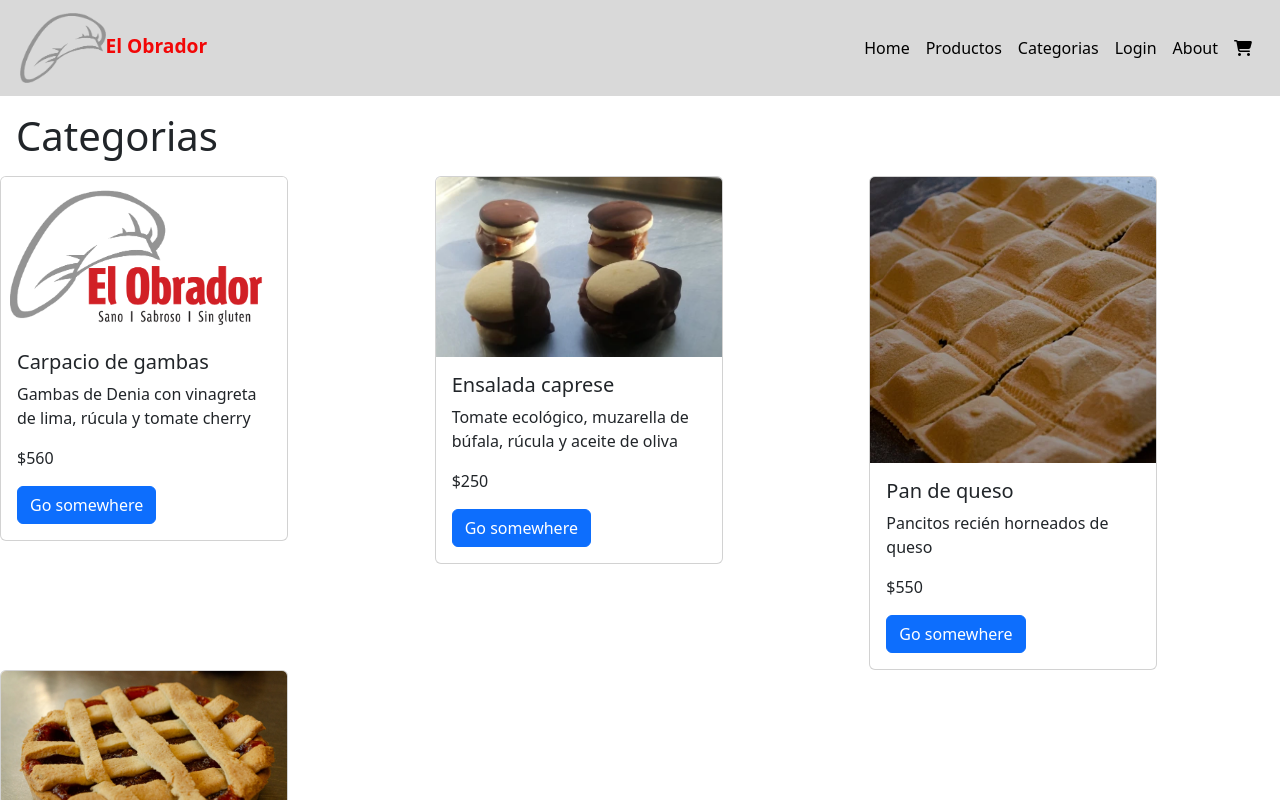
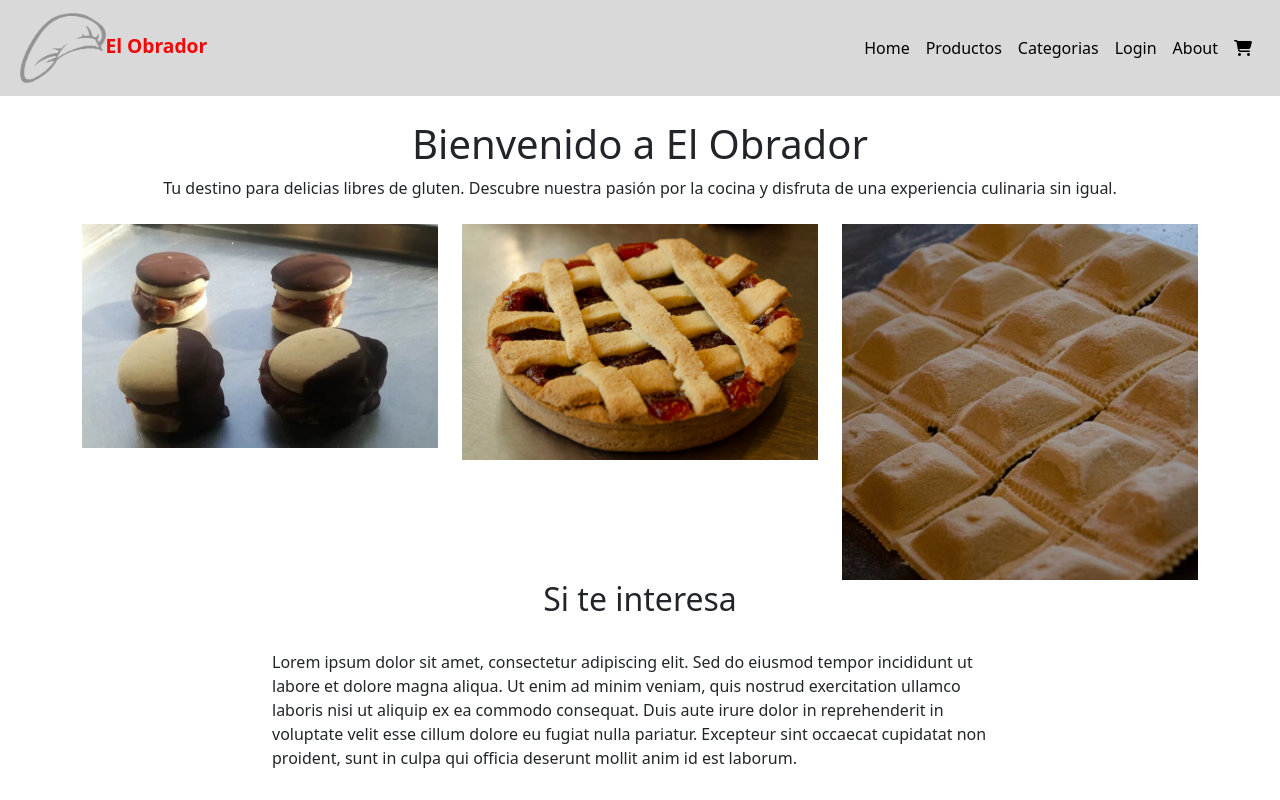
Before and after one commit to bercun/PreEntrega2BercunchelliReact, a React (Vite) app: page / in a window 1280 px wide. Shown: the top 800 px of the page. Built offline with nearby package versions, Linux system fonts and the light colour scheme.

Commit message:
se agrego el routin a detalle de producto

```diff
--- a/src/Data/asyncMocks.js
+++ b/src/Data/asyncMocks.js
@@ -2,21 +2,21 @@
     {
         "id": 1,
         "nombre": "Carpacio de gambas",
-        "img": "./img/logoObrador.png",
+        "img": "/img/logoObrador.png",
         "descripcion": "Gambas de Denia con vinagreta de lima, rúcula y tomate cherry",
         "precio": 560,
         "categoria": "entrantes" },
     {
         "id": 2,
          "nombre": "Ensalada caprese",
-        "img": "./img/alfajores_choco_p-min.webp",
+        "img": "/img/alfajores_choco_p-min.webp",
         "descripcion": "Tomate ecológico, muzarella de búfala, rúcula y aceite de oliva" ,
          "precio": 250,
          "categoria": "entrantes"},
     {
         "id": 3,
         "nombre": "Pan de queso",
-        "img": "./img/pasta_rellena-min.webp",
+        "img": "/img/pasta_rellena-min.webp",
         "descripcion": "Pancitos recién horneados de queso",
         "precio": 550,
         "categoria": "entrantes"},
@@ -24,7 +24,7 @@
     {
         "id": 4,
         "nombre": "Pan de molde con semillas",
-        "img": "./img/pastafrola_cerca-min.webp",
+        "img": "/img/pastafrola_cerca-min.webp",
         "descripcion": "Pan de molde, de 600gr, con sésamo, lino, chía y avena",
         "precio": 550,
         "categoria": "entrantes"},
@@ -32,21 +32,21 @@
     {
         "id": 5,
         "nombre": "Raviolones de espinaca",
-        "img": "./img/tarta_costado-min.webp",
+        "img": "/img/tarta_costado-min.webp",
         "descripcion": "Raviolones rellenos de espinaca, ricotta y parmesano con masa de tomates secos",
         "precio": 560,
         "categoria": "principal" },
     {
         "id": 6, "nombre":
         "Lasaña de pollo y verduras",
-        "img": "./img/logoObrador.png", "descripcion":
+        "img": "/img/logoObrador.png", "descripcion":
         "Lasaña artesanal, de supremas de pollos cocidas al tomillo y verduras de temporada",
         "precio": 250,
         "categoria": "principal" },
     {
         "id": 7, "nombre":
         "Milanesas de carne",
-        "img": "./img/logoObrador.png",
+        "img": "/img/logoObrador.png",
         "descripcion": "Milanesas de novillo, empanadas con nuestra mezcla especial de pan rallado sin gluten",
         "precio": 550,
         "categoria": "principal" },
@@ -54,7 +54,7 @@
     {
         "id": 8,
         "nombre": "Strudel de verduras",
-        "img": "./img/logoObrador.png",
+        "img": "/img/logoObrador.png",
         "descripcion": "Strudel, con masa de hojaldre artesanal y relleno de verduras de temporada",
         "precio": 550,
         "categoria": "principal" },
@@ -62,21 +62,21 @@
     {
         "id": 9,
         "nombre": "Raviolones de espinaca",
-        "img": "./img/tarta_costado-min.webp",
+        "img": "/img/tarta_costado-min.webp",
         "descripcion": "Raviolones rellenos de espinaca, ricotta y parmesano con masa de tomates secos",
         "precio": 560,
         "categoria": "principal" },
     {
         "id": 10,
         "nombre": "Lasaña de pollo y verduras",
-        "img": "./img/logoObrador.png",
+        "img": "/img/logoObrador.png",
         "descripcion": "Lasaña artesanal, de supremas de pollos cocidas al tomillo y verduras de temporada",
         "precio": 250,
         "categoria": "principal" },
     {
         "id": 11, "nombre":
         "Milanesas de carne",
-        "img": "./img/logoObrador.png",
+        "img": "/img/logoObrador.png",
         "descripcion": "Milanesas de novillo, empanadas con nuestra mezcla especial de pan rallado sin gluten",
         "precio": 550,
         "categoria": "principal" },
@@ -84,7 +84,7 @@
     {
         "id": 12,
         "nombre": "Strudel de verduras",
-        "img": "./img/logoObrador.png",
+        "img": "/img/logoObrador.png",
         "descripcion": "Strudel, con masa de hojaldre artesanal y relleno de verduras de temporada",
         "precio": 550,
         "categoria": "principal" },
--- a/src/components/body/Header/NavBar/NavBar.jsx
+++ b/src/components/body/Header/NavBar/NavBar.jsx
@@ -32,7 +32,7 @@ function NavBar() {
                             <Link className="nav-link" to="./about">About</Link>
                         </li>
                         <li className="nav-item">
-                            <a className="nav-link" to="/carrito"><i className="fa-solid fa-cart-shopping"></i> <span className="badge bg-danger rounded-pill " id="carrito-box"></span></a>
+                            <Link className="nav-link" to="/carrito"><i className="fa-solid fa-cart-shopping"></i> <span className="badge bg-danger rounded-pill " id="carrito-box"></span></Link>
                         </li>
                     </ul>
                 </div>
--- a/src/components/body/Main/Item/Item.jsx
+++ b/src/components/body/Main/Item/Item.jsx
@@ -1,4 +1,4 @@
-
+import { Link } from "react-router-dom";
 
 function Item({ productos, }) {
     return (
@@ -15,7 +15,7 @@ function Item({ productos, }) {
                                     <p className="card-text">{producto.descripcion}</p>
                                     <p className="card-text">{producto.precio}</p>
                                     <button className="btn btn-primary" style={{margin: '0.5rem'}}>Comprar</button>
-                                    <button className="btn btn-primary">detalle</button>
+                                    <Link className="btn btn-primary" to={`/detail/${producto.id}`}>detalle</Link>
                                     {/* <button className="btn btn-primary" style={{margin: '0.5rem'}}>categoria</button> */}
                                 </div>
                             </div>
--- a/src/components/body/Main/Item/ItemDetail.jsx
+++ b/src/components/body/Main/Item/ItemDetail.jsx
@@ -3,28 +3,25 @@ import { productosById } from "../../../../Data/asyncMocks";
 
 
 
-const ItemDetail = ({id}) => {
-  const [item, setItem] = useState({});
+const ItemDetail = ({item}) => {
 
-  useEffect(() => {
-    productosById(id).then((data) => {
-      setItem(data);
-    });
-  }, [id]);
+ console.log(item)
 
-
-
+ if (!item || !item.img) {
+  return <p>Loading...</p>;
+}
 
 
   return (
 
     <>
+
     <h1 style={{margin:"1rem"}}>Detalle del producto</h1>
 
       <div className="card mb-3" style={{ maxWidth: '540px', margin: "2rem"}}>
         <div className="row g-0">
           <div className="col-md-4">
-            <img src={item.img} className="img-fluid rounded-start" alt="..."/>
+          <img src={item.img} alt="imagen" className="card-img-top img-fluid" style={{ width: '10rem', height: 'auto' }} />
           </div>
           <div className="col-md-8">
             <div className="card-body">
--- a/src/components/body/Main/ItemContainer/ItemContainer.jsx
+++ b/src/components/body/Main/ItemContainer/ItemContainer.jsx
@@ -1,4 +1,6 @@
+import ItemCategoria from '../Item/ItemCategoria'
 import ItemListContainer from '../ItemListContainer/ItemListContainer'
+
 
 
 function ItemContainer() {
@@ -6,6 +8,7 @@ function ItemContainer() {
    <>
 
     <ItemListContainer/>
+    <ItemCategoria categoria="entrantes" />
 
    </>
   )
--- /dev/null
+++ b/src/components/body/Main/ItemContainer/ItemContainerDetail.jsx
@@ -0,0 +1,27 @@
+import React, { useEffect, useState } from 'react';
+import { useParams } from 'react-router-dom';
+import { productosById } from '../../../../Data/asyncMocks';
+import ItemDetail from '../Item/ItemDetail';
+
+
+function ItemContainerDetail() {
+
+const [item, setItem] = useState({});
+const id = useParams().id;
+
+useEffect(() => {
+    productosById(Number(id)).then((data) => {
+        setItem(data);
+    });
+},[id]);
+
+
+  return (
+    <div>
+        <ItemDetail item={item}/>
+
+    </div>
+  );
+}
+
+export default ItemContainerDetail;
--- a/src/components/body/body.jsx
+++ b/src/components/body/body.jsx
@@ -1,14 +1,22 @@
+import { BrowserRouter, Route, Routes } from "react-router-dom";
 
+// estilos
 import "./body.css";
+// Pages
+import Home from "../pages/Home";
 import Footer from "./Footer/Footer";
 import NavBar from "./Header/NavBar/NavBar";
-import ItemContainer from "./Main/ItemContainer/ItemContainer";
 import About from "../pages/About";
 import Login from "../pages/Login";
-import { BrowserRouter, Route, Routes } from "react-router-dom";
-import Home from "../pages/Home";
-import ItemDetail from "./Main/Item/ItemDetail";
+// Productos
+import ItemContainer from "./Main/ItemContainer/ItemContainer";
+
+
+import ItemContainerDetail from "./Main/ItemContainer/ItemContainerDetail";
 import ItemCategoria from "./Main/Item/ItemCategoria";
+// import Carrito from "./Header/Carrito/Carrito";
+
+
 
 
 function Body() {
@@ -18,14 +26,20 @@ function Body() {
 
             <NavBar />
 
-            {/* <Routes>
+            <Routes>
                 <Route path="/" element={<Home/>} />
                 <Route path="/about" element={<About />} />
-                <Route path="/productos" element={<ItemContainer />} />
+                <Route path="/productos" element={<ItemContainer/>} />
                 <Route path="/login" element={<Login/>} />
-            </Routes> */}
+                {/* navegacion */}
+                <Route path="/detail/:id" element={<ItemContainerDetail/>} />
+                <Route path="/categoria/:categoria" element={<ItemCategoria/>} />
+                <Route path="*" element={<h1>404 Not Found</h1>} />
+                {/* <Route path="/carrito" element={<Carrito/>}/> */}
 
-        <ItemCategoria categoria="entrantes" />
+            </Routes>
+
+
 
 
 
```
Also changed, not shown: src/components/body/Main/ItemContainer/ItemContainerByCa.jsx (added).
